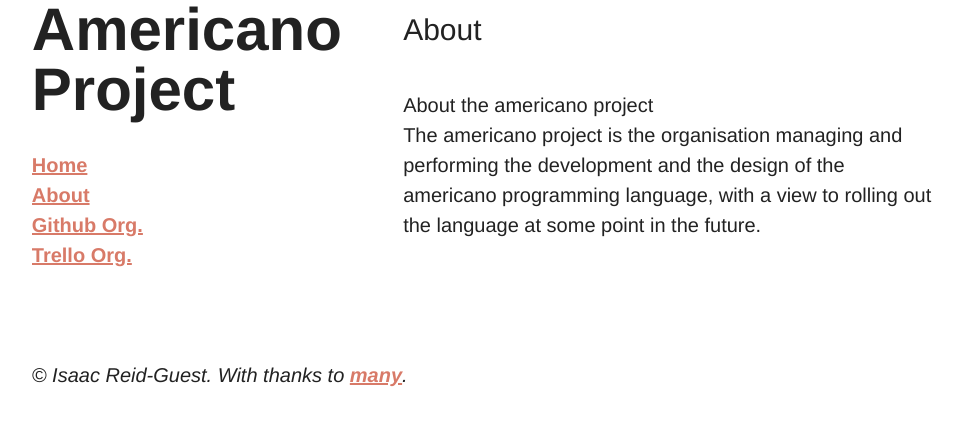
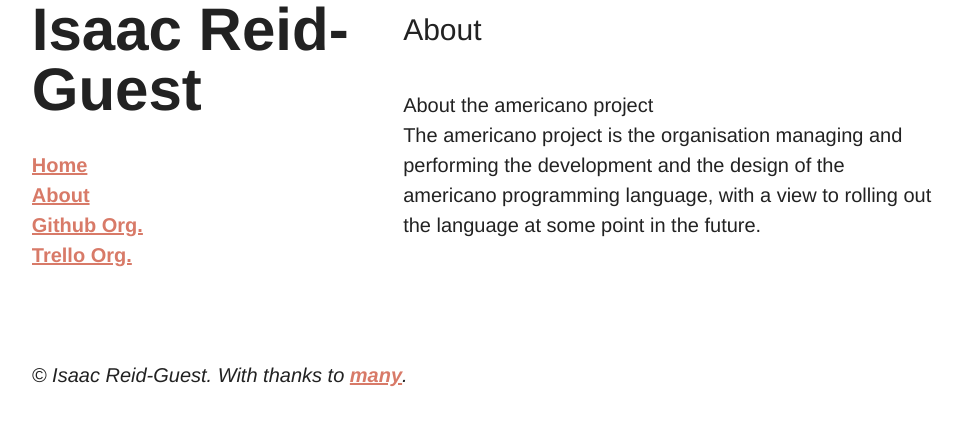
Before and after one commit to picoknow/picoknow.github.io, a Jekyll site: the page built from about/index.md, in a window 1280 px wide. Shown: the top 426 px of the page, without its empty margins (159-1122 px from the left). Built offline with Jekyll 4.4.1, drawn with Linux system fonts in a browser that asks for light colours.

Commit message:
Correction...

```diff
--- a/_config.yml
+++ b/_config.yml
@@ -1,3 +1,3 @@
-title: Americano Project
+title: Isaac Reid-Guest
 pygments: true
-url: http://americano-project.github.io
+url: http://isaacreidguest.bitbucket.org
```
